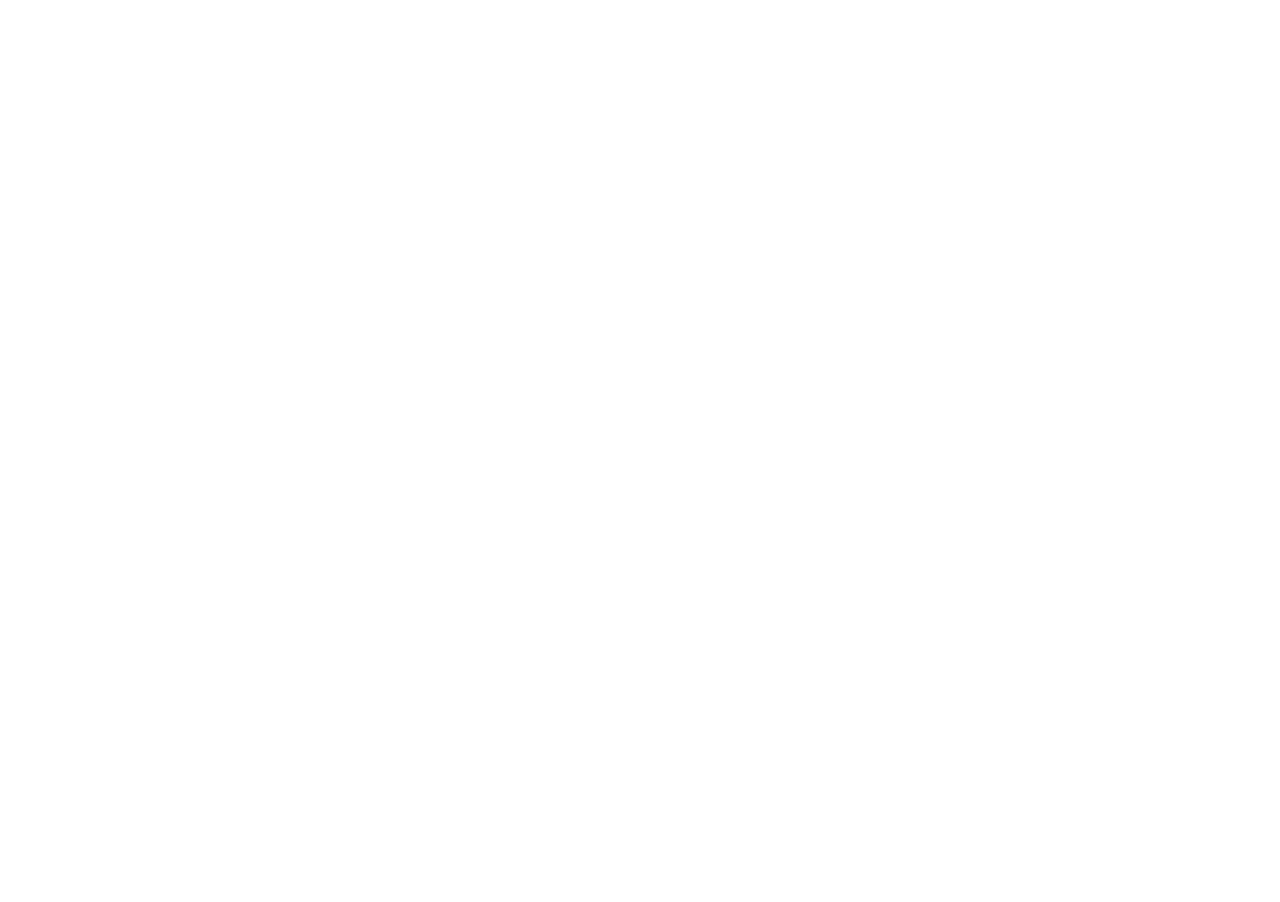
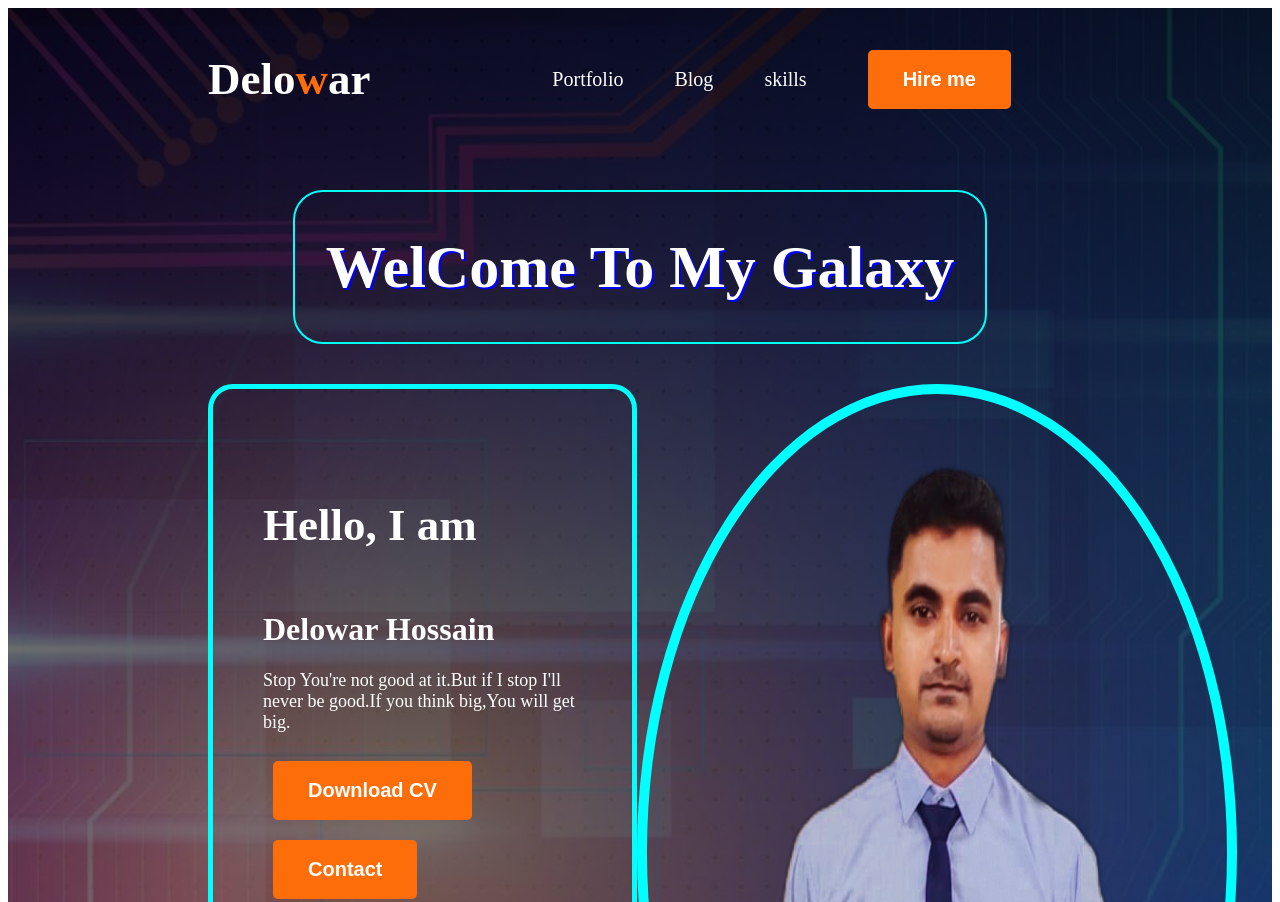
Before and after one commit to delowarhossain7089/my-port-folio, a plain HTML site: page index.html in a window 1280 px wide. Shown: the top 902 px of the page. Before the commit the page ends 800 px from the top, so only its background shows below. Drawn offline with Linux system fonts and the light colour scheme.

Commit message:
add image file

```diff
--- a/index.html
+++ b/index.html
@@ -4,13 +4,38 @@
     <meta charset="UTF-8">
     <meta name="viewport" content="width=device-width, initial-scale=1.0">
     <title>web Developer portfolio</title>
+    <link rel="stylesheet" href="../my-port-folio/style/style.css">
 </head>
 <body>
-    <header>
+    <header class="header">
 
+           <nav>
+            <h3 class="nav-title">Delo<span class="text-primary">w</span>ar</h3>
+            <ul >
+                <li> <a class="dark-2" href="">Portfolio</a></li>
+                <li><a class="dark-2" href="">Blog</a></li>
+                <li><a class="dark-2" href="">skills</a></li>
+                <li><a href=""><button class="btn-primary">Hire me</button></a></li>
+            </ul>
+           </nav>
+           <h1 class="well">WelCome To My Galaxy</h1>
+           <div class="banner">
+            <div class="banner-content">
+                 <h4 class="banner-greetings dark-2">Hello, I am</h4>
+                 <h1 class="banner-title">Delowar Hossain</h1>
+                 <p class="banner-description">Stop You're not good at it.But if I stop I'll never be good.If you think big,You will get big.</p>
+                 <button class="btn-primary">Download CV</button>
+                 <button class="btn-primary">Contact</button>
+                 <h3 class=" dev dark-2">D E V E L O P E R</h3>
+            </div>
+            <img class="banner-profile-pic" src="../my-port-folio/images/delowar.png" alt="">
+           </div>
     </header>
     <main>
-
+       <section class="about">
+        <h3 class="section-title">About Me</h3>
+         <p class="section-description">I, m a designer & developer with a passion for web design. I enjoy developing simple, clean and slick websites that provide real value to the end user. Thousands of clients have procured exceptional results while working with me. Delivering work within time and budget which meets clients requirements in our meta.</p>
+       </section>
     </main>
     <footer>
 
--- /dev/null
+++ b/style/style.css
@@ -0,0 +1,121 @@
+@import url('https://fonts.googleapis.com/css2?family=Open+Sans:ital,wght@0,300..800;1,300..800&display=swap');
+
+/*nav styles*/
+.secondary-bg{
+    background-color: rgb(64, 64, 240);
+}
+.text-primary{
+    color:#FD6E0A;
+}
+.dark-2{
+   /* color:#474747; */
+   color: white;
+}
+.btn-primary{
+    background-color:#FD6E0A;
+    font-weight: 700;
+    font-size: 20px;
+    color: white;
+    border: none;
+    padding: 18px 35px;
+    border-radius: 5px;
+    margin: 10px;
+}
+.section-title{
+    font-size: 35px;
+    font-weight: bold;
+    color: black;
+}
+.section-description{
+    font-size: 18px;
+    color: white;
+}
+
+.header{
+    background-image:linear-gradient(0deg,#00000055,#000000cf), url(../images/bluetecbg.jpg);
+    background-repeat: no-repeat;
+    background-size: cover;
+}
+nav{
+    display: flex;
+    align-items: center;
+    justify-content: space-between;
+    margin: 0px 200px;
+}
+.well{
+    display: flex;
+    align-items: center;
+    justify-content: center;
+    color: white;
+    border: 2px solid cyan;
+    border-radius: 30px;
+    margin-left: auto;
+    margin-right: auto;
+    width: 650px;
+    height: 150px;
+    text-shadow: 2px 2px blue;
+    font-size: 60px;
+    padding: 0 20px;
+}
+.nav-title{
+    font-weight: 800;
+    font-size: 45px;
+    color: white;
+}
+nav ul{
+    display: flex;
+    align-items: center;
+}
+nav ul li{
+    list-style: none;
+    margin-right: 51px;
+}
+nav li a {
+    text-decoration: none;
+    font-size: 20px;
+}
+
+/*banner styles*/
+.banner{
+    display: flex;
+    justify-content: space-between;
+    margin: 0 35px 0 200px;
+}
+.banner-content{
+    max-width: 580px;
+    border: 5px solid cyan;
+    border-radius: 25px;
+    margin-bottom: 100px;
+    padding: 50px;
+}
+.banner-greetings{
+    font-size: 45px;
+    font-weight: 600;
+    color: white;
+}
+.banner-title{
+    font-weight: bold;
+    font-size: 85;
+    color: white;
+}
+.banner-description{
+    font-weight: 400;
+    font-size: 18px;
+    color: white;
+}
+.dev{
+    font-weight: bolder;
+    font-size: 70px;
+    margin-bottom: 20px;
+    color: black;
+    border: 3px solid rgba(85, 108, 227, 0.963);
+    border-top-left-radius: 10px;
+    border-bottom-right-radius: 10px;
+    text-shadow: 2px 2px rgb(86, 252, 252);
+
+}
+.banner-profile-pic{
+    width: 580px;
+    border: 10px solid cyan;
+    border-radius: 50%;
+}
```
